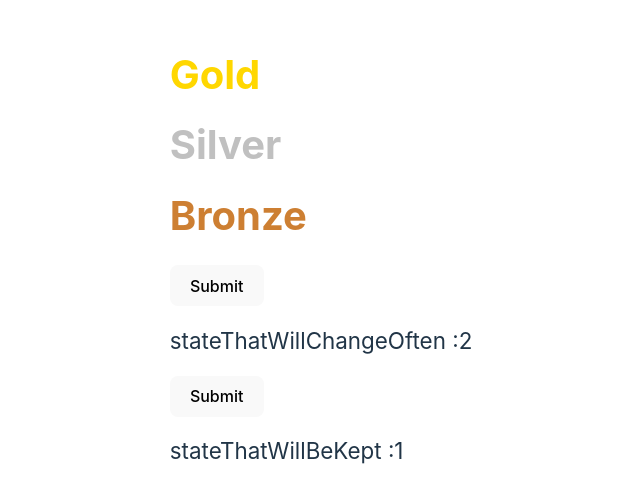
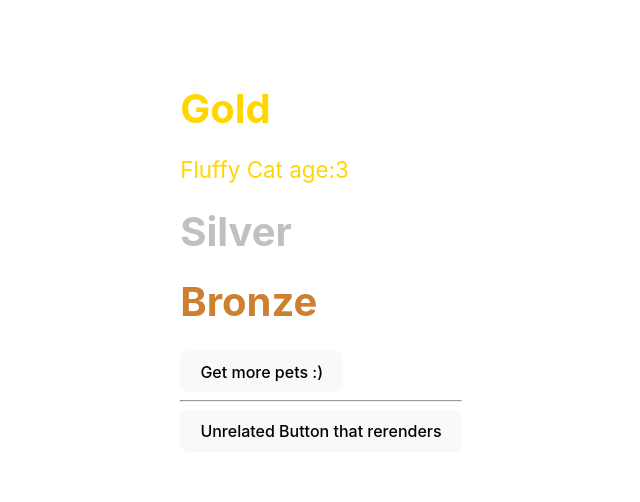
Before and after one commit to Cristian232/React-State-Management, a React (Vite) app: page / in a window 1280 px wide. Shown: the part 144-646 px from the top of the page, without its empty margins (319-959 px from the left). Built offline with nearby package versions, Linux system fonts and the light colour scheme.

Commit message:
useCallback setup

```diff
--- a/src/App.jsx
+++ b/src/App.jsx
@@ -1,46 +1,22 @@
 import Gold from "./components/Gold.jsx";
 import {useMemo, useState} from "react";
-
-const heavyResourceCalculation = (x) => {
-    console.log("Quantum stuff....")
-    for (let i = 0; i < 1000000000; i++) {}
-    return x + 1
-}
-const lowResourceCalculation = (x) => {
-    console.log("1+1 stuff....")
-    for (let i = 0; i < 1000000000; i++) {}
-    return x + 2
-}
+import petsArray from "./data/MockData.jsx";
 
 function App() {
 
-    const [stateThatWillChangeOften, setStateThatWillChangeOften] = useState(100)
-    const [state, setState] = useState(0)
+    const [count, setCount] = useState(0);
+    const [reverseCount, setReverseCount] = useState(100);
 
-    console.time("Start timer for useMemo cache value")
-    const heavyCalculationValue = useMemo(() => heavyResourceCalculation(state), [state]);
-    console.timeEnd("Start timer for useMemo cache value")
-
-    console.time("Start timer for non cache value")
-    const lowCalculationValue = lowResourceCalculation(state)
-    console.timeEnd("Start timer for non cache value")
-
-    const clickHandlerForChangeOften = () => {
-        setStateThatWillChangeOften(stateThatWillChangeOften + 1)
-    }
-    const clickHandlerForKept = () => {
-        setState(state + 1)
+    const getPets = () => {
+      return petsArray[count]
     }
 
     return (
         <>
-            <Gold/>
-
-            <button onClick={clickHandlerForChangeOften}>Submit</button>
-            <p>stateThatWillChangeOften :{lowCalculationValue}</p>
-
-            <button onClick={clickHandlerForKept}>Submit</button>
-            <p>stateThatWillBeKept :{heavyCalculationValue}</p>
+            <Gold getPets={getPets}/>
+            <button onClick={()=>setCount(count + 1)}>Get more pets :)</button>
+            <br/><hr/>
+            <button onClick={()=>setReverseCount(reverseCount - 1)}>Unrelated Button that rerenders</button>
         </>
     )
 }
--- a/src/components/Gold.jsx
+++ b/src/components/Gold.jsx
@@ -1,10 +1,20 @@
 import Silver from "./Silver.jsx";
+import {useEffect, useState} from "react";
 
-const Gold = () => {
+const Gold = ({getPets}) => {
+
+    const [pets, setPets] = useState([]);
+
+    useEffect(() => {
+        setPets([...pets,getPets()])
+        console.log("getPets called from Gold useEffect")
+    }, [getPets]);
+
 
     return (
         <div style={{color:"gold"}}>
             <h1>Gold</h1>
+            {pets.map((pet,index) => <p key={index}>{pet.name} {pet.species} age:{pet.age}</p>)}
             <Silver />
         </div>
     );
```
Also changed, not shown: 1 other file (tests, documents, lock files or other folders).
